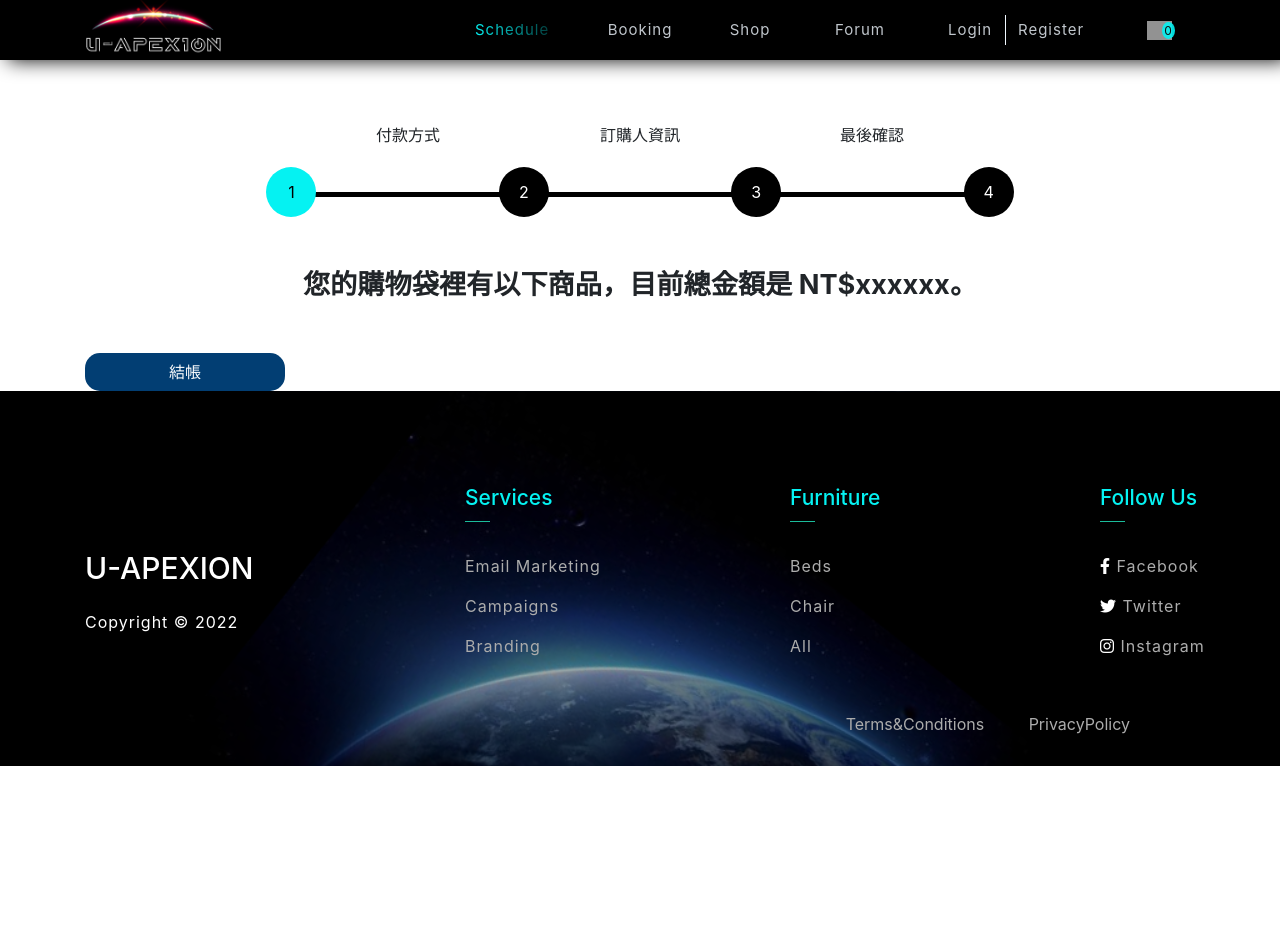
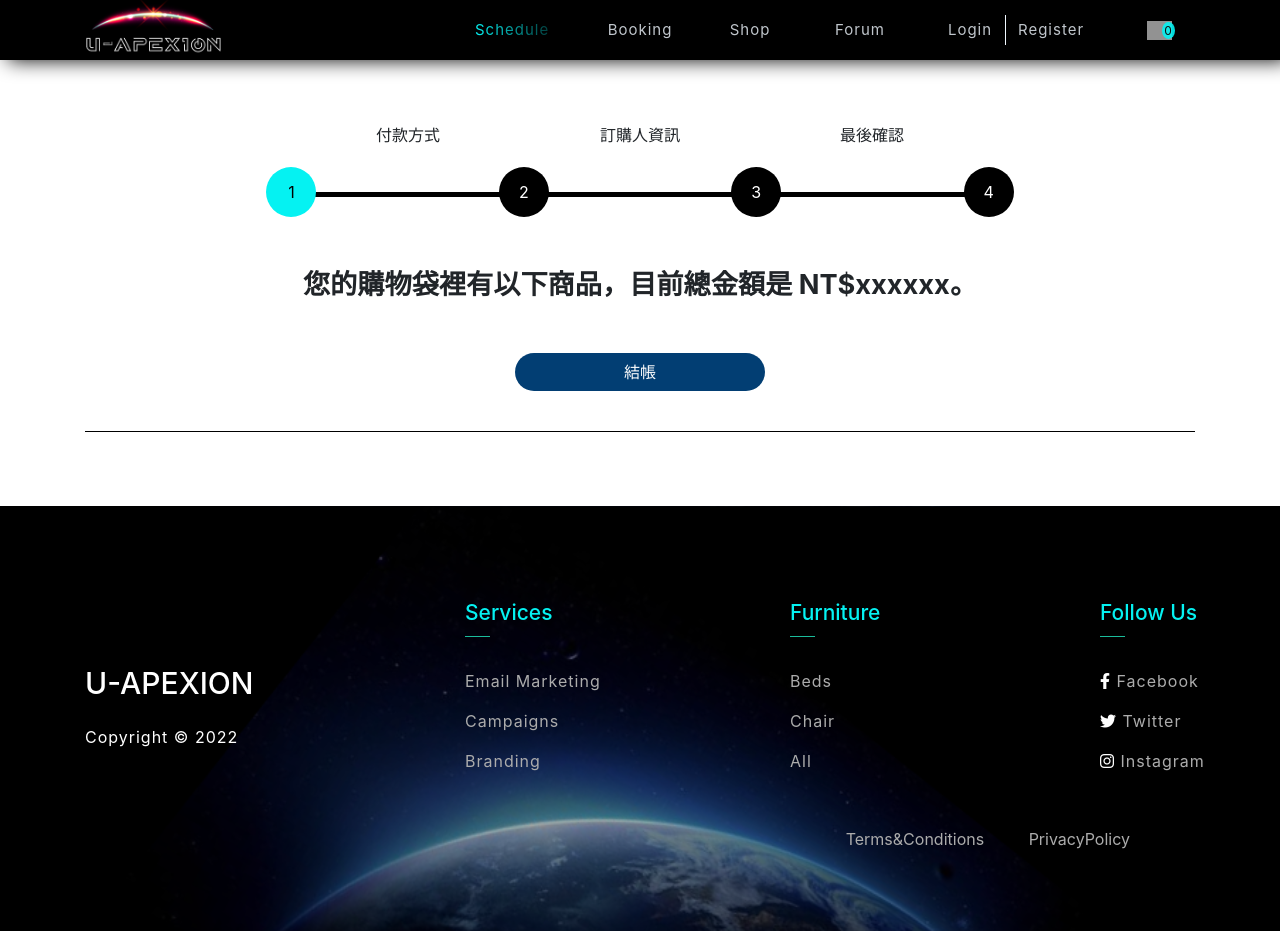
Before and after one commit to Jhih-Ting23472002/u-apexion-react, a React (Create React App) app: page /cart-payment in a window 1280 px wide. Before the commit the page ends 800 px from the top, so only its background shows below. Built offline with nearby package versions, Linux system fonts and the light colour scheme; grey boxes are pictures that could not be loaded.

Commit message:
正在努力的切版、難しい

```diff
--- a/src/pages/Cart/CartChoosePayment.css
+++ b/src/pages/Cart/CartChoosePayment.css
@@ -5,6 +5,10 @@
 .container{
     padding-top: 5%;
     /* position: relative; */
+    display: flex;
+
+    flex-direction: column;
+    padding-bottom: 50px;
 }
 .steps{
     width: 50px;
@@ -45,7 +49,16 @@
 .btn{
     background-color: #023E73;
     color: #fff;
-    width: 200px;
-    border-radius: 15px;
-    /* padding-bottom: 1px; */
+    width: 250px;
+    border-radius: 20px;
+    margin: auto
 }
+.btn:hover{
+    color: pink;
+}
+.separated-line{
+    width: 100%;
+    background-color: #000;
+    height: 1px;
+    margin-top: 40px;
+}
--- a/src/pages/Cart/CartChoosePayment.js
+++ b/src/pages/Cart/CartChoosePayment.js
@@ -29,7 +29,13 @@ const CartChoosePayment = () => {
           <div className="cart d-flex justify-content-center py-5 total-price-text">
             您的購物袋裡有以下商品，目前總金額是 NT$xxxxxx。
           </div>
-          <button className="btn">結帳</button>
+          <button className="btn" type="button">
+            結帳
+          </button>
+          <div className="cart separated-line"></div>
+          <div className="cart order-item">
+            <img src="" alt=""></img>
+          </div>
         </div>
       </div>
     </>
```
